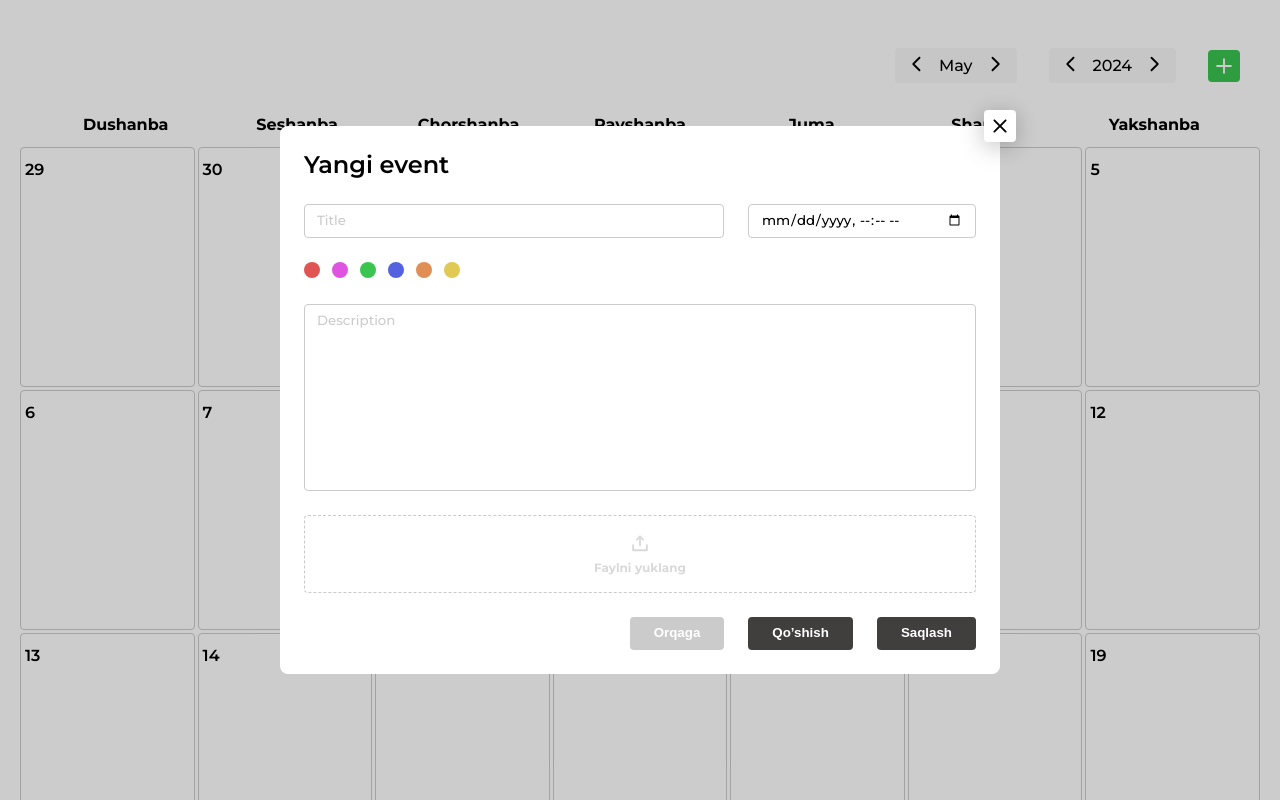
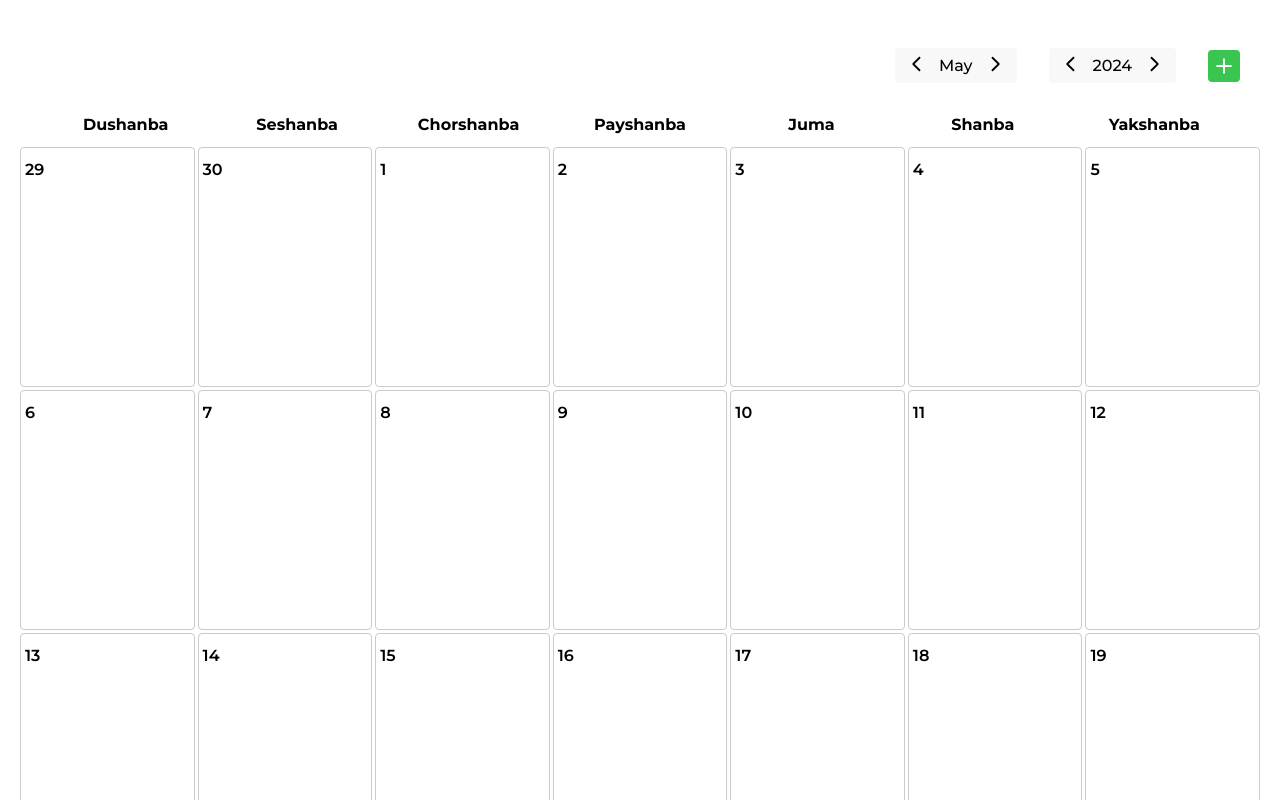
Before and after one commit to akramjonnuriddinov/osg-task, a Vue app: page / in a window 1280 px wide. Shown: the top 800 px of the page. Built offline with nearby package versions, Linux system fonts and the light colour scheme.

Commit message:
Add show one btn

```diff
--- a/src/components/TaskItem.vue
+++ b/src/components/TaskItem.vue
@@ -32,7 +32,12 @@ const handleDrop = (event: DragEvent) => {
         draggable="true"
         @dragstart="handleDragStart($event, task)"
         @dragover="handleDragOver(index, $event)"
-        @click="$emit('open-modal', task.id), store.updateId(task.id), $emit('click-event-item', task.id)"
+        @click="
+          $emit('open-modal', task.id),
+            store.updateId(task.id),
+            $emit('click-event-item', task.id),
+            (store.isUpdate = true)
+        "
       >
         <span>{{ task.title }}</span>
         <span class="circle" :style="{ backgroundColor: task.status }"></span>
--- a/src/components/TaskModal.vue
+++ b/src/components/TaskModal.vue
@@ -79,13 +79,13 @@ const updateTask = () => {
         <file-upload class="file-upload" />
         <div class="modal__btn-wrapper">
           <base-button @click="emit('close-modal')" color="#cbcbcb" class="modal__btn-back" />
-          <base-button :disabled="disabled" @click="store.addTask(task), emit('close-modal')" text="Qo’shish" />
           <base-button
+            v-if="store.isUpdate"
             :disabled="disabled"
             @click="updateTask, emit('close-modal')"
             text="Saqlash"
-            class="modal__btn-update"
           />
+          <base-button v-else :disabled="disabled" @click="store.addTask(task), emit('close-modal')" text="Qo’shish" />
         </div>
       </div>
     </div>
@@ -194,10 +194,6 @@ textarea::placeholder {
   margin-right: 24px;
 }
 
-.modal__btn-update {
-  margin-left: 24px;
-}
-
 .status-wrapper {
   display: flex;
   align-items: center;
--- a/src/pages/HomeView.vue
+++ b/src/pages/HomeView.vue
@@ -2,13 +2,16 @@
 import { ref } from 'vue'
 import TaskComponent from '@/components/TaskComponent.vue'
 import TaskModal from '@/components/TaskModal.vue'
+import { useTaskStore } from '@/store'
 
-const isShow = ref(true)
+const store = useTaskStore()
+const isShow = ref(false)
 const closeModal = () => {
   isShow.value = false
 }
 const openModal = () => {
   isShow.value = true
+  store.isUpdate = false
 }
 </script>
 
--- a/src/store/index.ts
+++ b/src/store/index.ts
@@ -4,7 +4,8 @@ import type { Task } from '@/types'
 export const useTaskStore = defineStore('task', {
   state: () => ({
     tasks: [] as Task[],
-    id: '' as string
+    id: '' as string,
+    isUpdate: false
   }),
   getters: {
   },
@@ -18,6 +19,7 @@ export const useTaskStore = defineStore('task', {
     },
     updateId(id: string) {
       this.id = id
+      console.log(this.id)
     }
   },
 })
```
